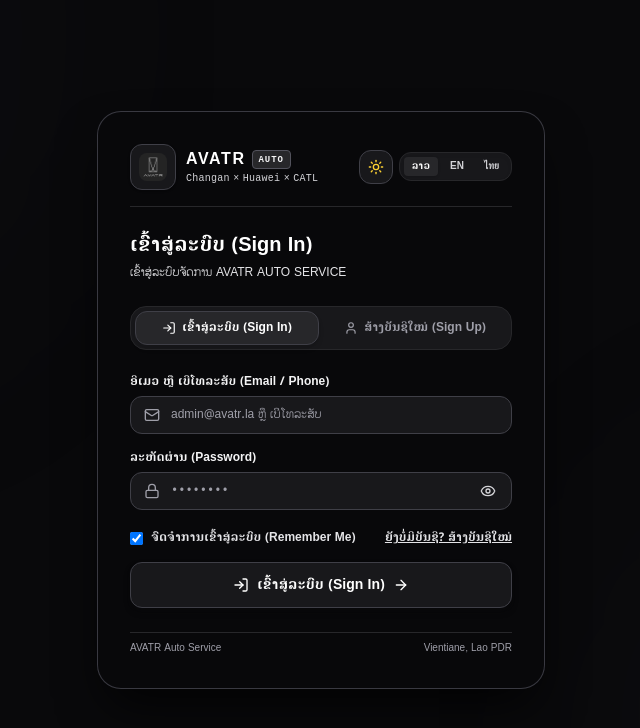
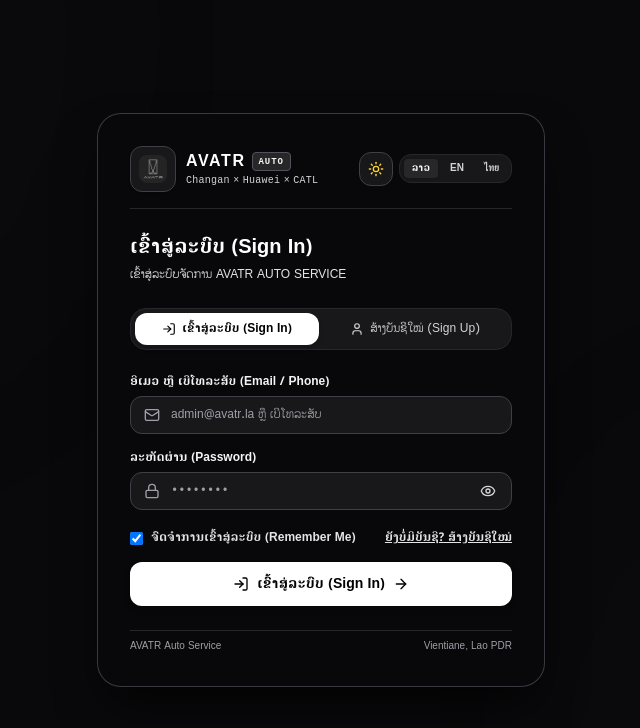
Before and after one commit to HM186812/AvatrAutoService, a React (Vite) app: page / in a window 1280 px wide. Shown: the top 728 px of the page, without its empty margins (319-959 px from the left). Built offline with nearby package versions, Linux system fonts and the light colour scheme; no server answers; the database is empty.

Commit message:
style(auth): adapt button text and icon colors dynamically between dark and light modes

```diff
--- a/src/components/auth/LoginView.tsx
+++ b/src/components/auth/LoginView.tsx
@@ -630,15 +630,17 @@
             className={`py-2 px-3 rounded-xl flex items-center justify-center gap-1.5 transition-all cursor-pointer ${
               mainTab === 'signin'
                 ? isDark
-                  ? 'bg-zinc-800 text-white font-black shadow-md border border-zinc-700'
-                  : 'bg-slate-900 text-white font-black shadow-sm'
+                  ? 'bg-white text-black font-black shadow-md'
+                  : 'bg-white text-slate-950 font-black shadow-sm'
                 : isDark
-                ? 'text-zinc-400 hover:text-white hover:bg-zinc-800/60'
+                ? 'text-zinc-300 hover:text-white hover:bg-zinc-800/60'
                 : 'text-slate-600 hover:text-slate-950 hover:bg-slate-200/70'
             }`}
           >
-            <LogIn className={`w-3.5 h-3.5 ${mainTab === 'signin' ? 'text-white' : ''}`} />
-            <span className={mainTab === 'signin' ? 'text-white font-bold' : ''}>{t.authSignInTitle}</span>
+            <LogIn className={`w-3.5 h-3.5 ${mainTab === 'signin' ? (isDark ? 'text-black' : 'text-slate-950') : ''}`} />
+            <span className={mainTab === 'signin' ? (isDark ? 'text-black font-black' : 'text-slate-950 font-black') : 'font-medium'}>
+              {t.authSignInTitle}
+            </span>
           </button>
 
           <button
@@ -651,15 +653,17 @@
             className={`py-2 px-3 rounded-xl flex items-center justify-center gap-1.5 transition-all cursor-pointer ${
               mainTab === 'signup'
                 ? isDark
-                  ? 'bg-zinc-800 text-white font-black shadow-md border border-zinc-700'
-                  : 'bg-slate-900 text-white font-black shadow-sm'
+                  ? 'bg-white text-black font-black shadow-md'
+                  : 'bg-white text-slate-950 font-black shadow-sm'
                 : isDark
-                ? 'text-zinc-400 hover:text-white hover:bg-zinc-800/60'
+                ? 'text-zinc-300 hover:text-white hover:bg-zinc-800/60'
                 : 'text-slate-600 hover:text-slate-950 hover:bg-slate-200/70'
             }`}
           >
-            <User className={`w-3.5 h-3.5 ${mainTab === 'signup' ? 'text-white' : ''}`} />
-            <span className={mainTab === 'signup' ? 'text-white font-bold' : ''}>{t.authSignUpTitle}</span>
+            <User className={`w-3.5 h-3.5 ${mainTab === 'signup' ? (isDark ? 'text-black' : 'text-slate-950') : ''}`} />
+            <span className={mainTab === 'signup' ? (isDark ? 'text-black font-black' : 'text-slate-950 font-black') : 'font-medium'}>
+              {t.authSignUpTitle}
+            </span>
           </button>
         </div>
 
@@ -803,22 +807,22 @@
             <button
               type="submit"
               disabled={isLoading}
-              className={`w-full py-3 font-black rounded-xl transition-all shadow-md flex items-center justify-center gap-2 text-sm mt-3 cursor-pointer group disabled:opacity-50 text-white ${
+              className={`w-full py-3 font-black rounded-xl transition-all shadow-md flex items-center justify-center gap-2 text-sm mt-3 cursor-pointer group disabled:opacity-50 ${
                 isDark
-                  ? 'bg-zinc-900 hover:bg-zinc-800 border border-zinc-700 shadow-zinc-950/50'
-                  : 'bg-slate-950 hover:bg-slate-800 shadow-slate-400/50'
+                  ? 'bg-white hover:bg-zinc-100 text-black shadow-zinc-950/50'
+                  : 'bg-slate-950 hover:bg-slate-800 text-white shadow-slate-400/50'
               }`}
             >
               {isLoading ? (
                 <>
-                  <Loader2 className="w-4 h-4 animate-spin text-white" />
-                  <span className="text-white font-black">ກຳລັງເຂົ້າສູ່ລະບົບ...</span>
+                  <Loader2 className={`w-4 h-4 animate-spin ${isDark ? 'text-black' : 'text-white'}`} />
+                  <span className={`font-black ${isDark ? 'text-black' : 'text-white'}`}>ກຳລັງເຂົ້າສູ່ລະບົບ...</span>
                 </>
               ) : (
                 <>
-                  <LogIn className="w-4 h-4 text-white" />
-                  <span className="text-white font-black">{t.authSignInBtn}</span>
-                  <ArrowRight className="w-4 h-4 transition-transform group-hover:translate-x-1 text-white" />
+                  <LogIn className={`w-4 h-4 ${isDark ? 'text-black' : 'text-white'}`} />
+                  <span className={`font-black ${isDark ? 'text-black' : 'text-white'}`}>{t.authSignInBtn}</span>
+                  <ArrowRight className={`w-4 h-4 transition-transform group-hover:translate-x-1 ${isDark ? 'text-black' : 'text-white'}`} />
                 </>
               )}
             </button>
@@ -1033,22 +1037,22 @@
             <button
               type="submit"
               disabled={isLoading}
-              className={`w-full py-2.5 font-black rounded-xl transition-all shadow-md flex items-center justify-center gap-2 text-sm mt-2 cursor-pointer group disabled:opacity-50 text-white ${
+              className={`w-full py-2.5 font-black rounded-xl transition-all shadow-md flex items-center justify-center gap-2 text-sm mt-2 cursor-pointer group disabled:opacity-50 ${
                 isDark
-                  ? 'bg-zinc-900 hover:bg-zinc-800 border border-zinc-700 shadow-zinc-950/50'
-                  : 'bg-slate-950 hover:bg-slate-800 shadow-slate-400/50'
+                  ? 'bg-white hover:bg-zinc-100 text-black shadow-zinc-950/50'
+                  : 'bg-slate-950 hover:bg-slate-800 text-white shadow-slate-400/50'
               }`}
             >
               {isLoading ? (
                 <>
-                  <Loader2 className="w-4 h-4 animate-spin text-white" />
-                  <span className="text-white font-black">ກຳລັງສ້າງບັນຊີ...</span>
+                  <Loader2 className={`w-4 h-4 animate-spin ${isDark ? 'text-black' : 'text-white'}`} />
+                  <span className={`font-black ${isDark ? 'text-black' : 'text-white'}`}>ກຳລັງສ້າງບັນຊີ...</span>
                 </>
               ) : (
                 <>
-                  <User className="w-4 h-4 text-white" />
-                  <span className="text-white font-black">{t.authSignUpBtn}</span>
-                  <ArrowRight className="w-4 h-4 transition-transform group-hover:translate-x-1 text-white" />
+                  <User className={`w-4 h-4 ${isDark ? 'text-black' : 'text-white'}`} />
+                  <span className={`font-black ${isDark ? 'text-black' : 'text-white'}`}>{t.authSignUpBtn}</span>
+                  <ArrowRight className={`w-4 h-4 transition-transform group-hover:translate-x-1 ${isDark ? 'text-black' : 'text-white'}`} />
                 </>
               )}
             </button>
```
